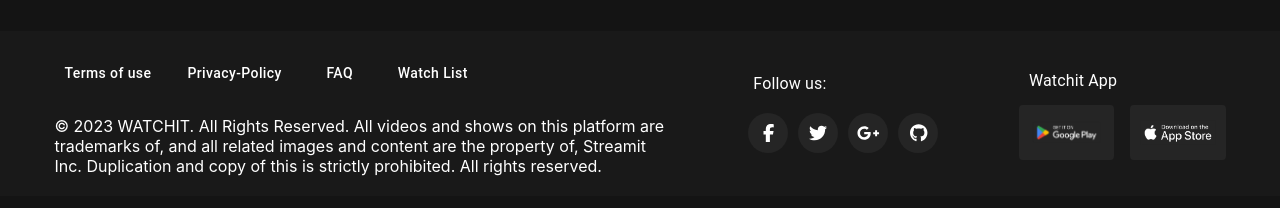
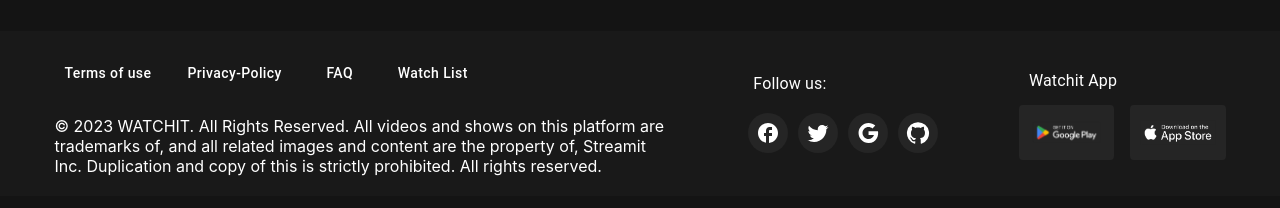
Before and after one commit to cepuii/react_basic_app, a React (Create React App) app: page / in a window 1280 px wide. Shown: the part 593-801 px from the top of the page. Built offline with nearby package versions, Linux system fonts and the light colour scheme.

Commit message:
Change icons from fontawesome on mui

```diff
--- a/src/components/Footer/Footer.js
+++ b/src/components/Footer/Footer.jsx
@@ -3,25 +3,32 @@ import Box from "@mui/material/Box";
 import Typography from "@mui/material/Typography";
 import Grid from "@mui/material/Grid";
 import { IconButton } from "@mui/material";
-import { FontAwesomeIcon } from "@fortawesome/react-fontawesome";
+import TwitterIcon from "@mui/icons-material/Twitter";
+import FacebookRoundedIcon from "@mui/icons-material/FacebookRounded";
+import GoogleIcon from "@mui/icons-material/Google";
+import GitHubIcon from "@mui/icons-material/GitHub";
 import Button from "@mui/material/Button";
 import googlePlayBadge from "../../images/google-play-badge.png";
 import appStoreBadge from "../../images/app-store-badge.png";
 
-export default function Footer() {
-  const additionalInfoButtons = [
-    "Terms of use",
-    "Privacy-Policy",
-    "FAQ",
-    "Watch List",
-  ];
+const additionalInfoButtonsStyle = {
+  textTransform: "none",
+  padding: "10px",
+  "&:hover": {
+    backgroundColor: "#252525",
+  },
+};
 
-  const socialLinkIcons = [
-    "fa-facebook-f",
-    "fa-twitter",
-    "fa-google-plus-g",
-    "fa-github",
-  ];
+const socialLinkStyle = {
+  bgcolor: "#252525",
+  margin: "5px",
+  width: "40px",
+  height: "40px",
+  "&:hover": {
+    border: `2px solid white`,
+    backgroundColor: "#252525",
+  },
+};
 
 const buttonStoreStyle = {
   bgcolor: "#252525",
@@ -32,6 +39,14 @@ export default function Footer() {
     backgroundColor: "#252525",
   },
 };
+
+export default function Footer() {
+  const additionalInfoButtons = [
+    "Terms of use",
+    "Privacy-Policy",
+    "FAQ",
+    "Watch List",
+  ];
 
   return (
     <Box
@@ -58,13 +73,7 @@ export default function Footer() {
                 size="md"
                 variant="plain"
                 color="neutral"
-                sx={{
-                  textTransform: "none",
-                  padding: "10px",
-                  "&:hover": {
-                    backgroundColor: "#252525",
-                  },
-                }}
+                sx={additionalInfoButtonsStyle}
               >
                 {value}
               </Button>
@@ -95,29 +104,38 @@ export default function Footer() {
             Follow us:
           </Typography>
 
-          {socialLinkIcons.map((iconName, index) => (
           <IconButton
-              key={index}
-              sx={{
-                bgcolor: "#252525",
-                margin: "5px",
-                width: "40px",
-                height: "40px",
-                "&:hover": {
-                  border: `2px solid white`,
-                  backgroundColor: "#252525",
-                },
-              }}
+            sx={socialLinkStyle}
             size="small"
             aria-label="socialLink"
             onClick={(event) => console.log(event)}
           >
-              <FontAwesomeIcon
-                icon={"fa-brands " + iconName}
-                style={{ color: "#fff" }}
-              />
+            <FacebookRoundedIcon style={{ color: "#fff" }} />
           </IconButton>
-          ))}
+          <IconButton
+            sx={socialLinkStyle}
+            size="small"
+            aria-label="socialLink"
+            onClick={(event) => console.log(event)}
+          >
+            <TwitterIcon style={{ color: "#fff" }} />
+          </IconButton>
+          <IconButton
+            sx={socialLinkStyle}
+            size="small"
+            aria-label="socialLink"
+            onClick={(event) => console.log(event)}
+          >
+            <GoogleIcon style={{ color: "#fff" }} />
+          </IconButton>
+          <IconButton
+            sx={socialLinkStyle}
+            size="small"
+            aria-label="socialLink"
+            onClick={(event) => console.log(event)}
+          >
+            <GitHubIcon style={{ color: "#fff" }} />
+          </IconButton>
         </Grid>
         <Grid item lg={2}>
           <Typography
@@ -140,7 +158,6 @@ export default function Footer() {
           </Box>
         </Grid>
       </Grid>
-      {/* </div> */}
     </Box>
   );
 }
```
Also changed, not shown: 1 other file (tests, documents, lock files or other folders). Lines whose indentation alone changed are shown as unchanged.
